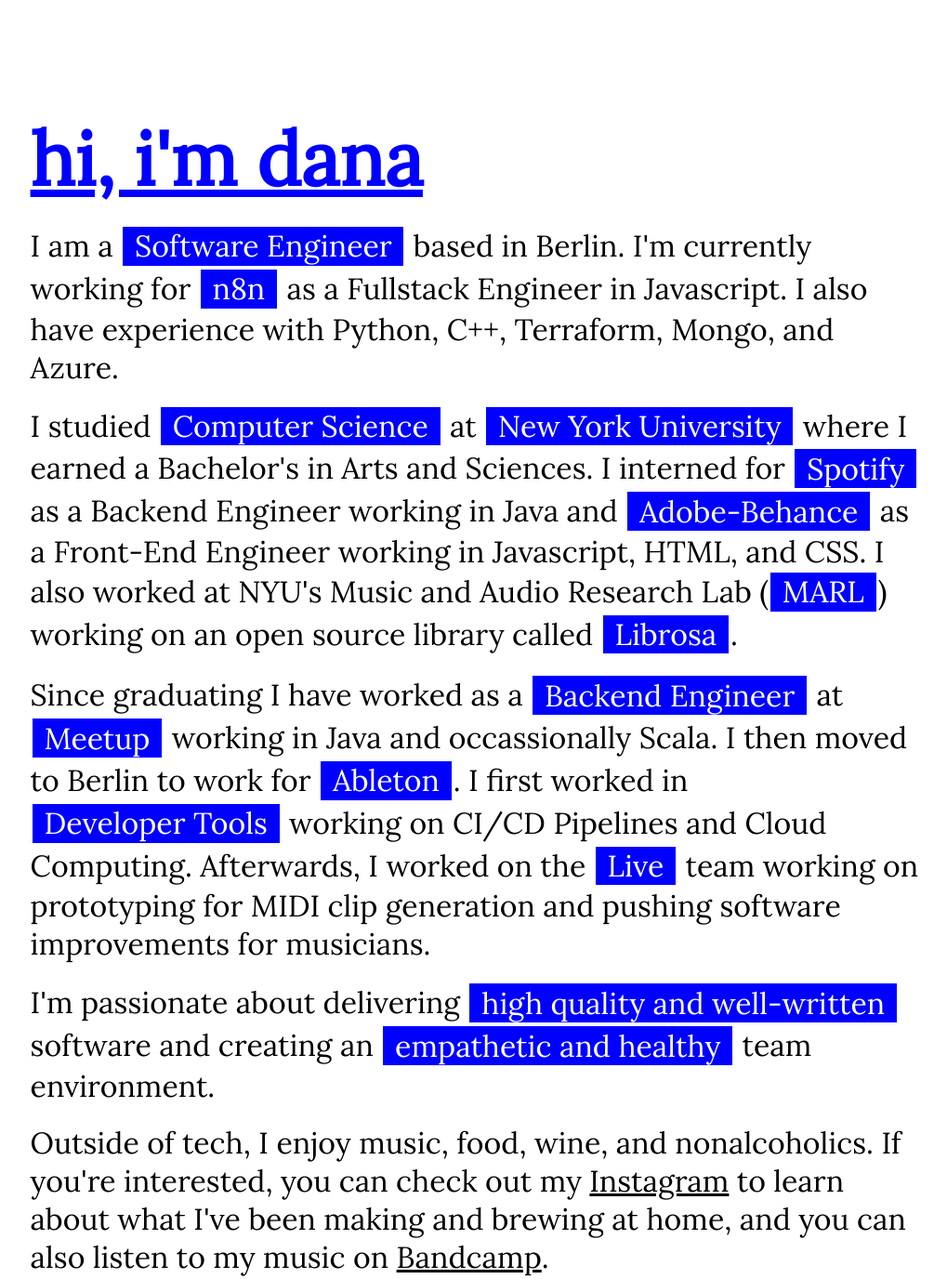
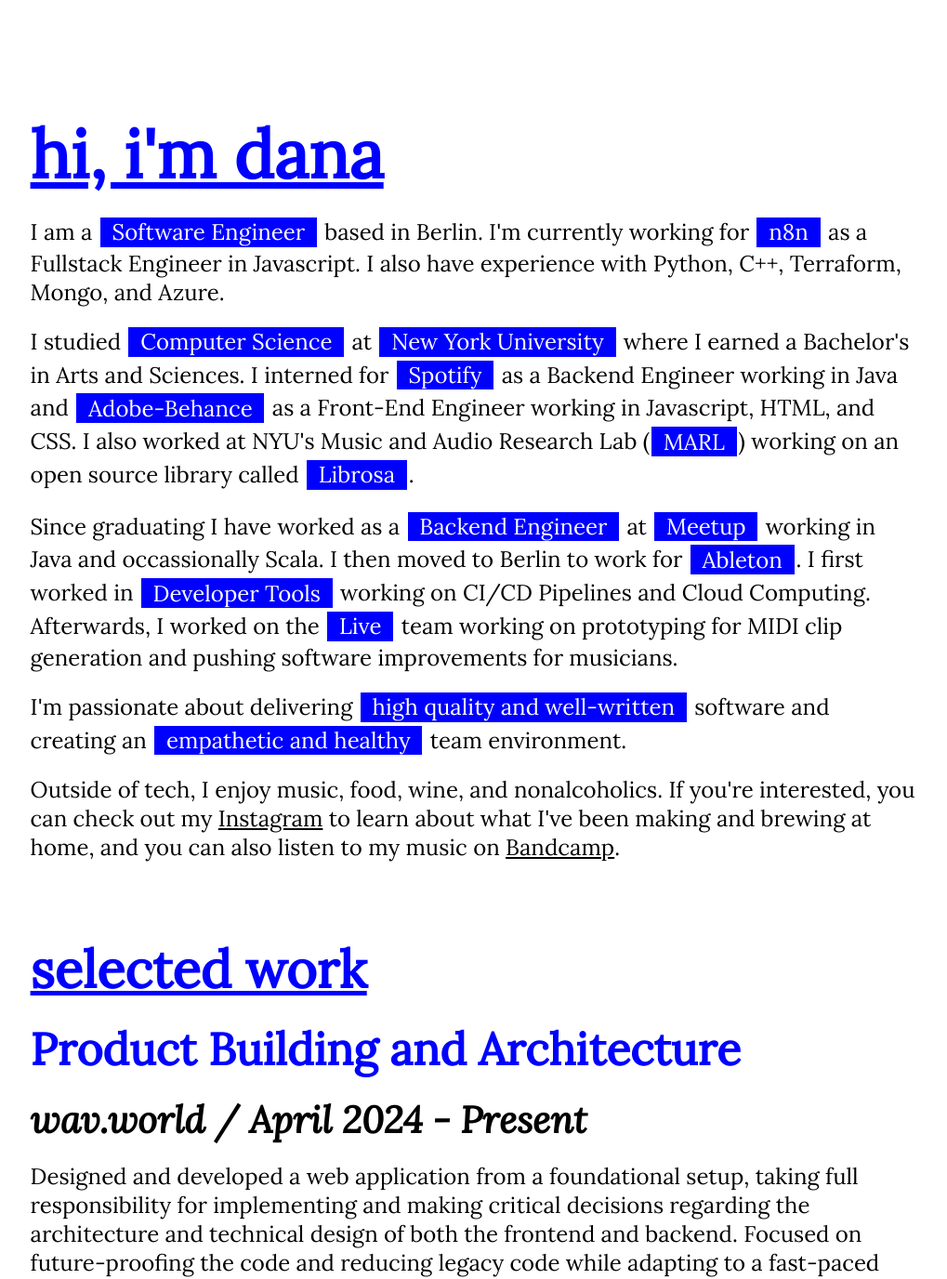
Before and after one commit to dana-gill/dana-gill.github.io, a plain HTML site: page index.html in a window 1280 px wide. Shown: the top 1376 px of the page at 93% size, without its empty margins (129-1148 px from the left). Drawn offline with Linux system fonts and the light colour scheme.

Commit message:
Font size adjustments

```diff
--- a/main.css
+++ b/main.css
@@ -13,14 +13,14 @@
 h1 {
   color: blue;
   text-decoration: underline;
-  font-size: 10vh;
+  font-size: 9vh;
   animation: reveal 1s cubic-bezier(0.01, 0, 0.175, 1);
 }
 
 h2 {
   color: blue;
   text-decoration: underline;
-  font-size: 8vh;
+  font-size: 7vh;
 }
 
 h3 {
@@ -30,12 +30,12 @@
 
 h4 {
   color: black;
-  font-size: 6vh;
+  font-size: 5vh;
   font-style: italic;
 }
 
 p {
-  font-size: 4vh;
+  font-size: 3vh;
   animation: reveal 1.5s cubic-bezier(0.01, 0, 0.175, 1);
 }
 
```
